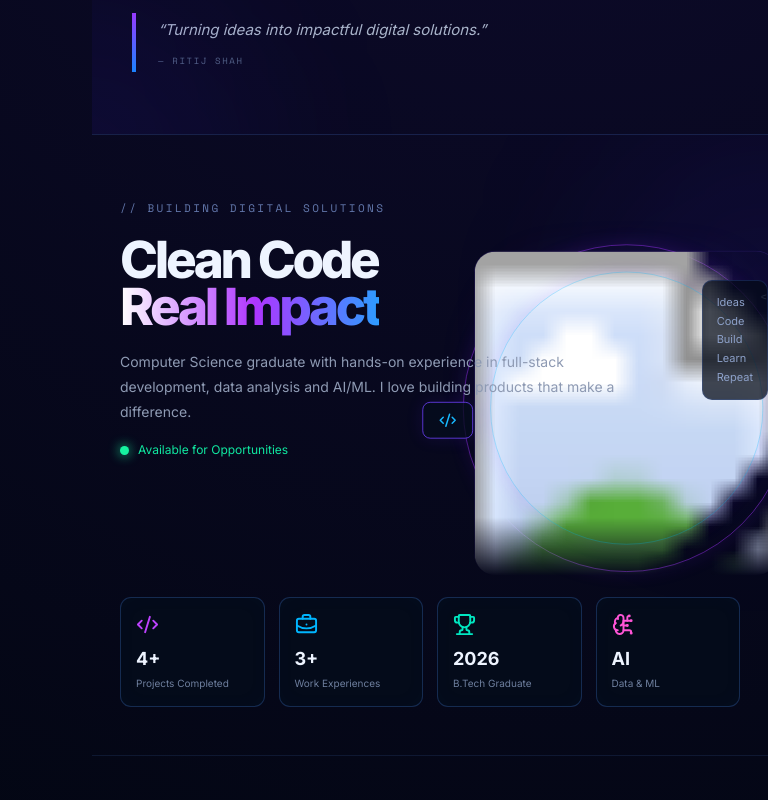
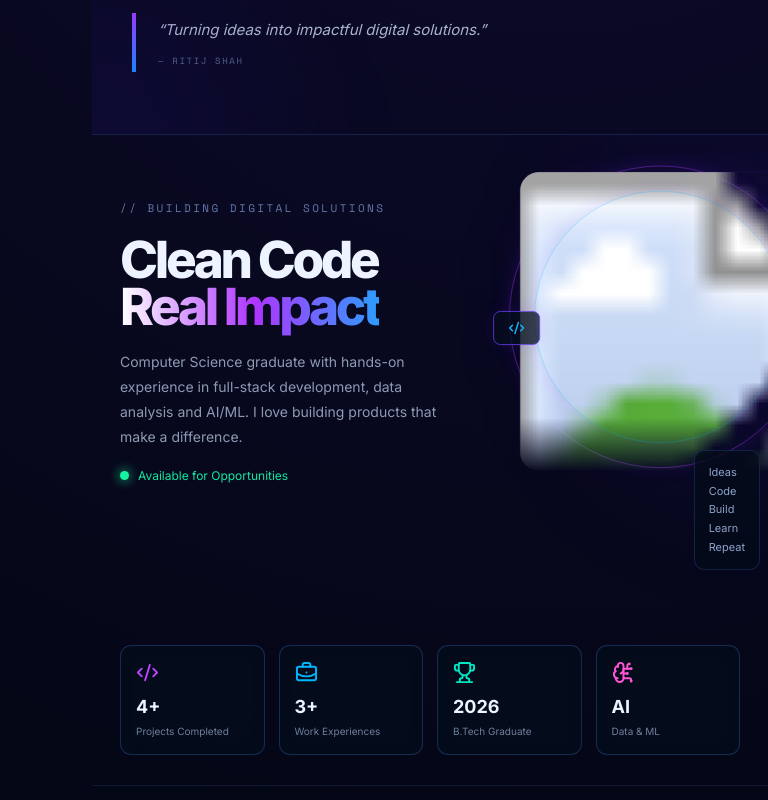
Before and after one commit to RitijS16/ritij-shah-portfolio, a React (Vite) app: page / in a window 768 px wide. Shown: the part 840-1640 px from the top of the page. Built offline with nearby package versions, Linux system fonts and the light colour scheme.

Commit message:
Fix hero image and text composition

```diff
--- a/src/index.css
+++ b/src/index.css
@@ -556,3 +556,34 @@ blockquote small { display: block; margin-top: 10px; color: #536383; font-family
     transform: scale(.61);
   }
 }
+
+/* Hero composition fix */
+@media (min-width: 981px) {
+  .hero-main { min-height: 640px; }
+}
+@media (max-width: 980px) and (min-width: 701px) {
+  .hero-main {
+    min-height: 650px;
+    padding-right: 38px;
+  }
+  .hero-intro {
+    max-width: 52%;
+  }
+  .avatar-scene {
+    width: 470px;
+    height: 450px;
+    right: -55px;
+    top: 22px;
+    transform: scale(.72);
+    transform-origin: top right;
+  }
+  .floating-word-list {
+    right: 8px;
+    top: 315px;
+  }
+  .stats-grid {
+    left: 28px;
+    right: 28px;
+    bottom: 30px;
+  }
+}
```
